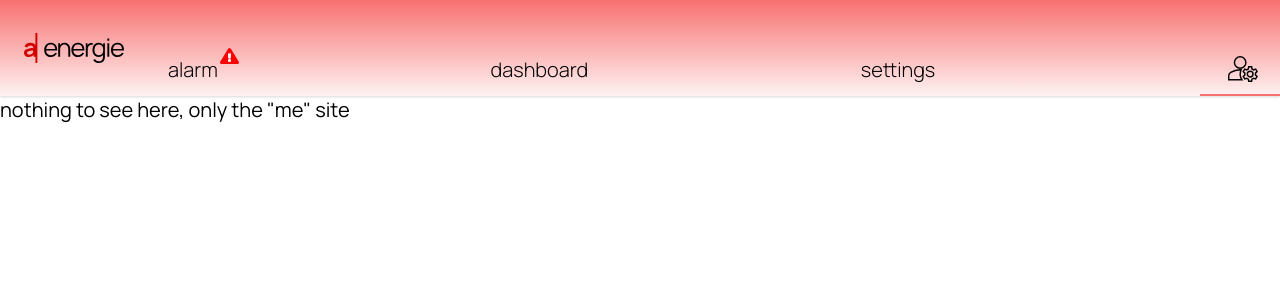
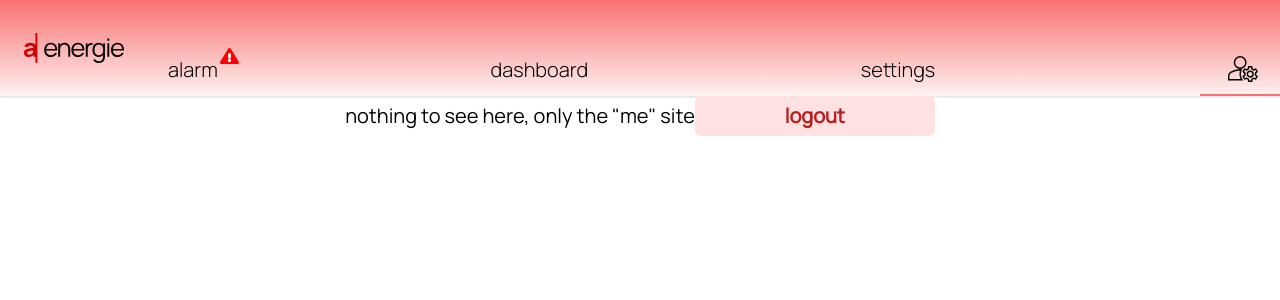
Before and after one commit to HaKePlan/smarthome-heating-frontend, a Next.js app: page /utilities/me in a window 1280 px wide. Shown: the top 300 px of the page. Built offline with nearby package versions, Linux system fonts and the light colour scheme; no server answers.

Commit message:
added logout butten, onclick remove token and router.push to home

```diff
--- a/pages/utilities/me.js
+++ b/pages/utilities/me.js
@@ -1,15 +1,32 @@
 import Head from 'next/head';
+import Router from 'next/router';
+import cookie from 'js-cookie';
 
 import Layout from '../../components/layout';
 
 export default function Alarm() {
+  const logout = () => {
+    cookie.remove('token');
+    Router.push('/');
+  };
+
   return (
     <Layout>
       <Head>
         <title>heating client | me</title>
       </Head>
-      <div className="h-screen">
-        nothing to see here, only the &quot;me&quot; site
+      <div className="flex items-center justify-center">
+        <div className="">
+          nothing to see here, only the &quot;me&quot; site
+        </div>
+        <button
+          className="font-bold text-red-700 bg-red-100 rounded-md h-10 w-60 hover:bg-red-300"
+          type="button"
+          value="button"
+          onClick={logout}
+        >
+          logout
+        </button>
       </div>
     </Layout>
   );
```
